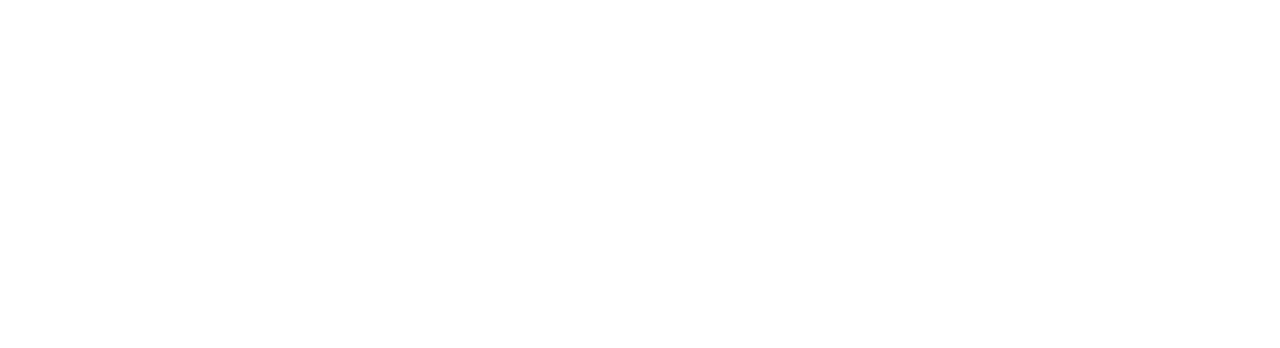
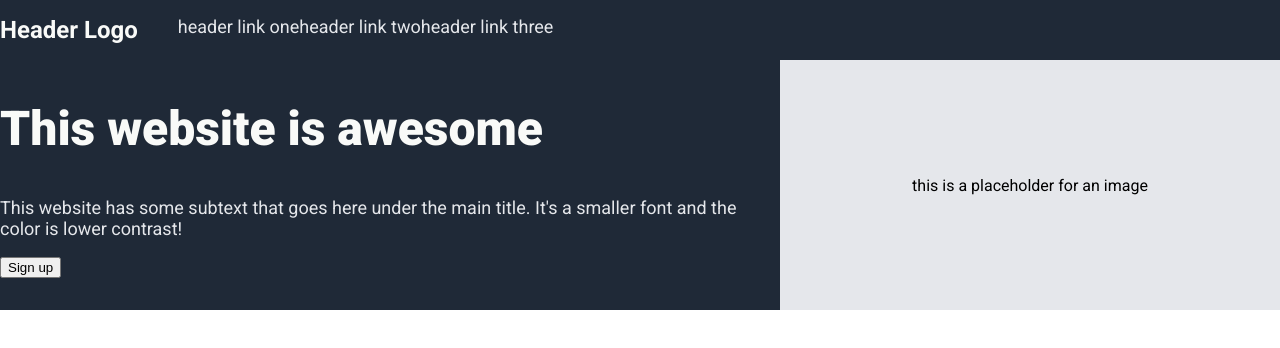
Before and after one commit to CalebTelfer/landingPageProject, a plain HTML site: page index.html in a window 1280 px wide. Drawn offline with Linux system fonts and the light colour scheme.

Commit message:
first panel layout done.

```diff
--- a/index.html
+++ b/index.html
@@ -5,9 +5,34 @@
         <meta name="viewport" content="width=device-width">
         <title>Website Title</title>
         <link rel="stylesheet" href="styles.css">
+
+        <style>
+            @import url('https://fonts.googleapis.com/css2?family=Roboto:ital,wght@0,100..900;1,100..900&display=swap');
+        </style>
     </head>
 
     <body>
+        <div class="header">
+            <h1>Header Logo</h1>
+            <ul>
+                <li><a href="google.ca">header link one</a></li>
+                <li><a href="google.ca">header link two</a></li>
+                <li><a href="google.ca">header link three</a></li>
+            </ul>
+        </div>
 
+        <div class="main-panel panel-one">
+            <div class="content">
+                <h2>This website is awesome</h2>
+                <p class="greytext">This website has some subtext that goes here under the main title. It's a smaller font and the color is lower contrast!</p>
+                <button type ="button">Sign up</button>
+            </div>
+
+            <div class ="content">
+                <div class="placeholder-img">
+                    <p class="test">this is a placeholder for an image</p>
+                </div>
+            </div>
+        </div>
     </body>
 </html>
--- a/styles.css
+++ b/styles.css
@@ -0,0 +1,58 @@
+body {
+    display: flex;
+    flex-direction: column;
+    margin: 0;
+    padding: 0;
+    font-family: Roboto;
+}
+
+.header {
+    display: flex;
+    background-color: #1F2937;
+}
+
+.panel-one {
+    background-color: #1F2937;
+}
+
+.placeholder-img {
+    display: flex;
+    background-color: #E5E7EB;
+    width: 500px;
+    height: 250px;
+    justify-content: center;
+    align-items: center;
+}
+
+h1 {
+    font-size: 24px;
+    color: #F9FAF8;
+}
+
+h2 {
+    font-size: 48px;
+    color: #F9FAF8;
+    font-weight: 900;
+}
+
+ul {
+    display: flex;
+}
+
+a,
+.greytext {
+    color: #E5E7EB;
+    font-size: 18px;
+}
+
+a {
+    text-decoration: none;
+}
+
+li {
+    list-style-type: none;
+}
+
+.main-panel {
+    display: flex;
+}
```
